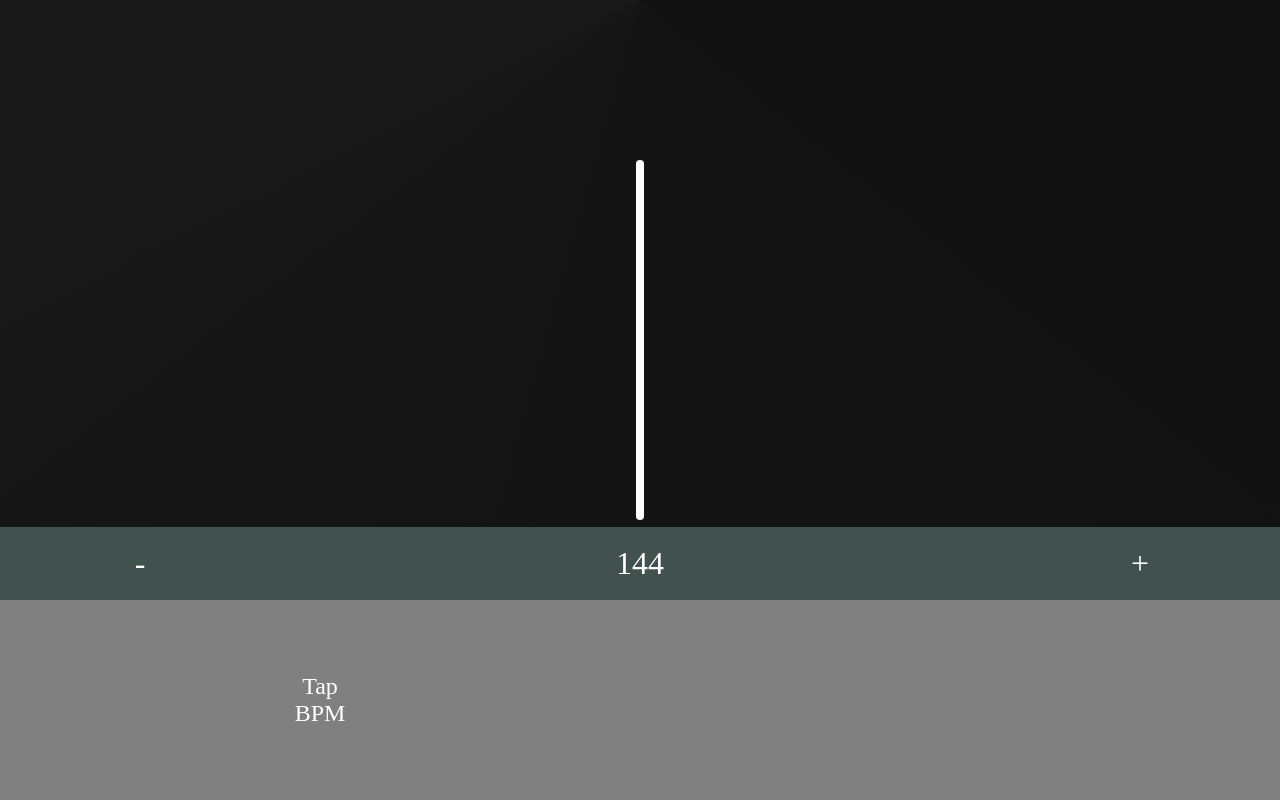
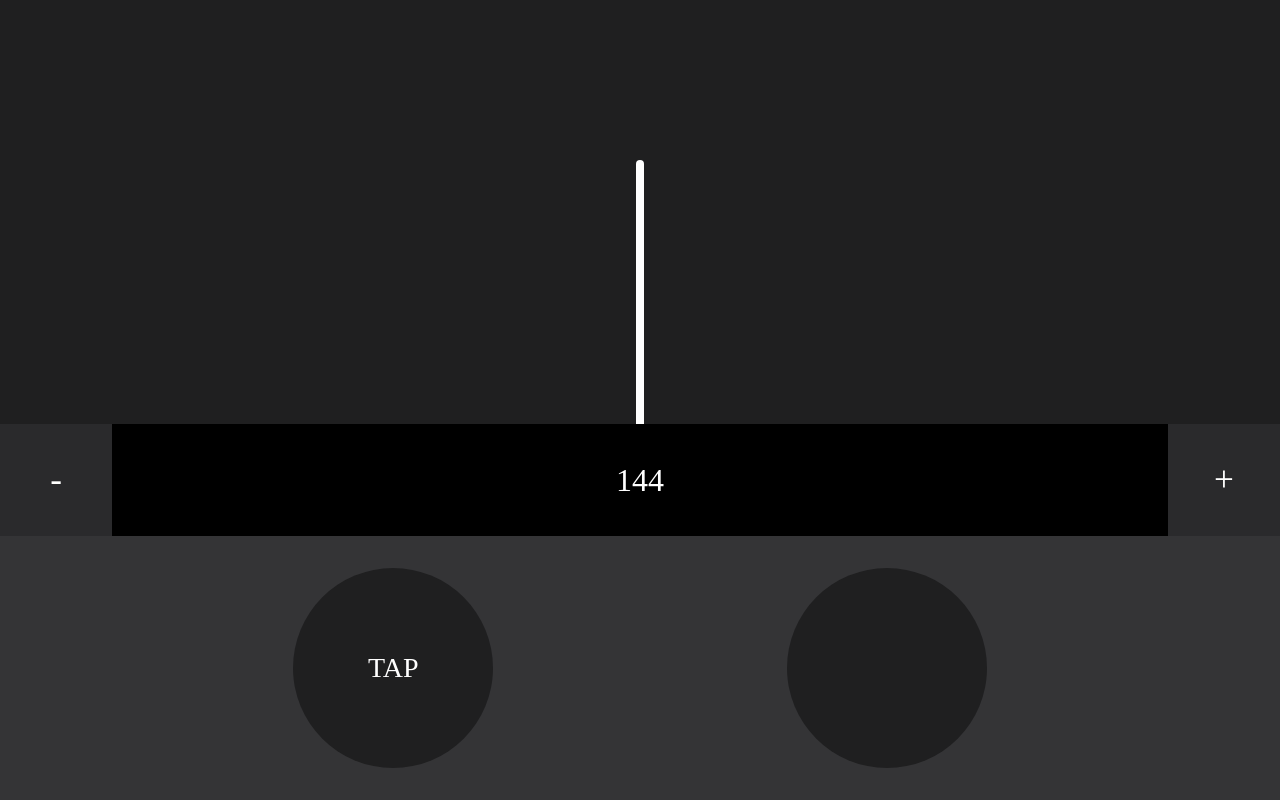
Before and after one commit to ZaneH/metronome, a React (Create React App) app: page / in a window 1280 px wide. Built offline with nearby package versions, Linux system fonts and the light colour scheme; some icons are missing.

Commit message:
UI updates

```diff
--- a/src/App.css
+++ b/src/App.css
@@ -4,7 +4,7 @@
 }
 
 .App {
-    background-image: conic-gradient(from 90deg at 50% 0%, #111, 50%, #222, #111);
+    background: #1F1F20;
     min-height: 100vh;
     height: 100vh;
 }
--- a/src/components/BPMBar/BPMBar.tsx
+++ b/src/components/BPMBar/BPMBar.tsx
@@ -5,20 +5,27 @@ import { MetroContext } from '../MetroContextProvider/MetroContextProvider'
 const BPMBarContainer = styled.div`
   display: flex;
   justify-content: space-between;
+  align-items: center;
+  height: 14vh;
 
   width: 100%;
   text-align: center;
-  background-color: #40514e;
-  font-family: 'Montserrat';
+  background-color: black;
+  font-family: 'Fira Code';
   font-size: 2rem;
   color: white;
-  padding: 18px 0;
 `
 
 const BPMAdjustmentButton = styled.div`
-  width: 20%;
+  font-family: 'Fira Code';
+  font-size: 2.2rem;
+  display: flex;
+  justify-content: center;
+  align-items: center;
+  height: 14vh;
+  width: 14vh;
   height: 100%;
-  margin: 0 12px;
+  background-color: #2a2a2c;
   &:hover {
     cursor: pointer;
   }
--- a/src/components/ControlCenter/ControlCenter.tsx
+++ b/src/components/ControlCenter/ControlCenter.tsx
@@ -7,7 +7,7 @@ const CCWrapper = styled.div`
   width: 100%;
   position: fixed;
   bottom: 0;
-  background: red;
+  background: #343436;
 `
 
 interface ControlCenterProps {
--- a/src/components/ControlCenter/MainControls/MainControls.tsx
+++ b/src/components/ControlCenter/MainControls/MainControls.tsx
@@ -7,20 +7,25 @@ const MainControlsContainer = styled.div`
   width: 100%;
   height: 100%;
 
+  padding: 4vh 0;
+
   display: flex;
+  justify-content: space-evenly;
   *:hover {
     cursor: pointer;
   }
 `
 
 const MainButton = styled.div`
-  font-family: 'Montserrat';
-  font-size: 1.5rem;
+  font-family: 'Fira Code';
+  font-size: 1.75rem;
+  text-transform: uppercase;
+  border-radius: 50%;
   color: white;
-  width: 50%;
+  width: 25vh;
   height: 25vh;
   display: inline-flex;
-  background: grey;
+  background: #1f1f20;
   text-align: center;
   justify-content: center;
   align-items: center;
@@ -44,11 +49,7 @@ const MainControls: FC<MainControlsProps> = ({
 }) => {
   return (
     <MainControlsContainer>
-      <MainButton onClick={handleTapTempo}>
-        Tap
-        <br />
-        BPM
-      </MainButton>
+      <MainButton onClick={handleTapTempo}>Tap</MainButton>
       <MainButton onClick={onPlay}>
         {isPlaying ? <StopFillIcon size={36} /> : <PlayFillIcon size={36} />}
       </MainButton>
--- a/src/components/Metronome/Metronome.tsx
+++ b/src/components/Metronome/Metronome.tsx
@@ -18,7 +18,7 @@ const TickerWrapper = styled.div`
 const Metronome = () => {
   const [hasStarted, setHasStarted] = useState(false)
   const { bpm, setBpm } = useContext(MetroContext)
-  const tt = useMemo(() => new TempoTapper(), [])
+  const tapper = useMemo(() => new TempoTapper(), [])
 
   return (
     <LibMetronome
@@ -67,9 +67,9 @@ const Metronome = () => {
               handleTapTempo={() => {
                 dontAutoplayIfNotPlaying()
 
-                tt.tap()
-                onTempoChange(tt.bpm)
-                setBpm?.(tt.bpm)
+                tapper.tap()
+                onTempoChange(tapper.bpm)
+                setBpm?.(tapper.bpm)
               }}
             />
           </>
```
Also changed, not shown: 1 other file (tests, documents, lock files or other folders).
